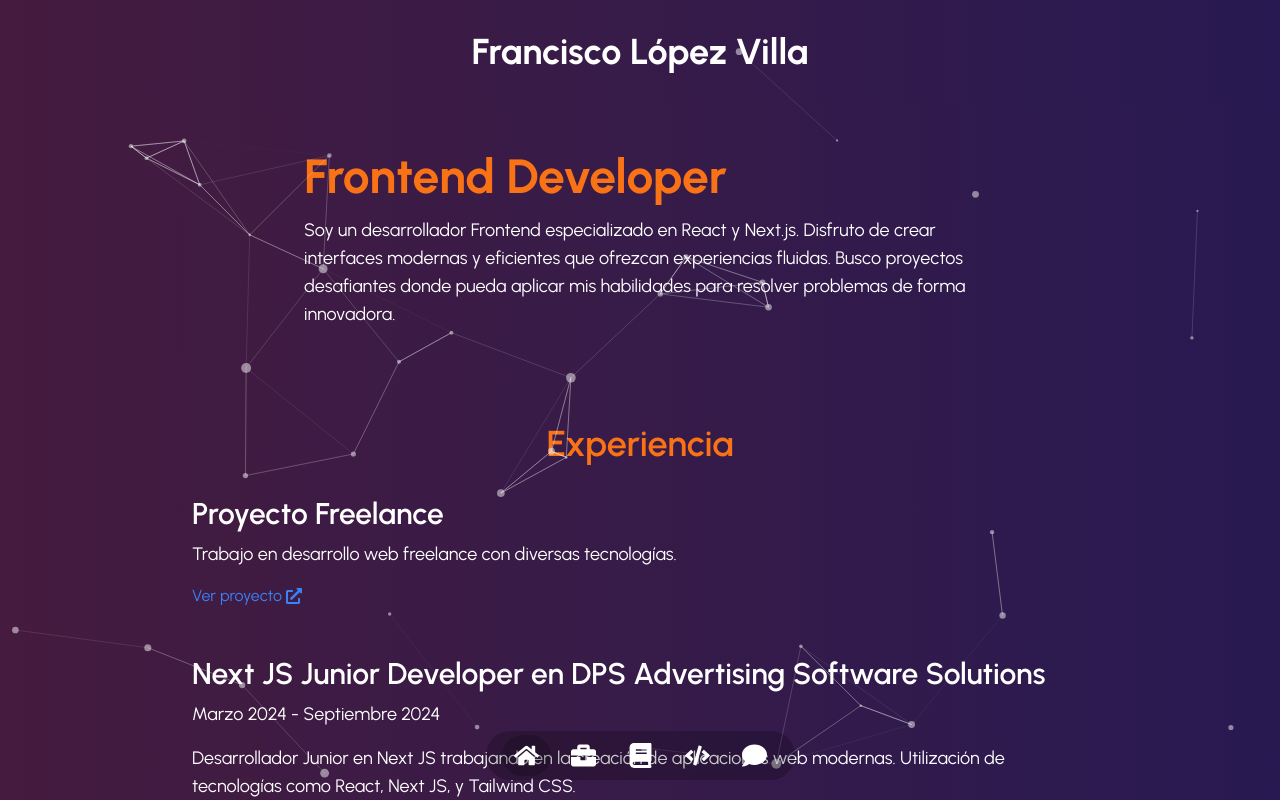
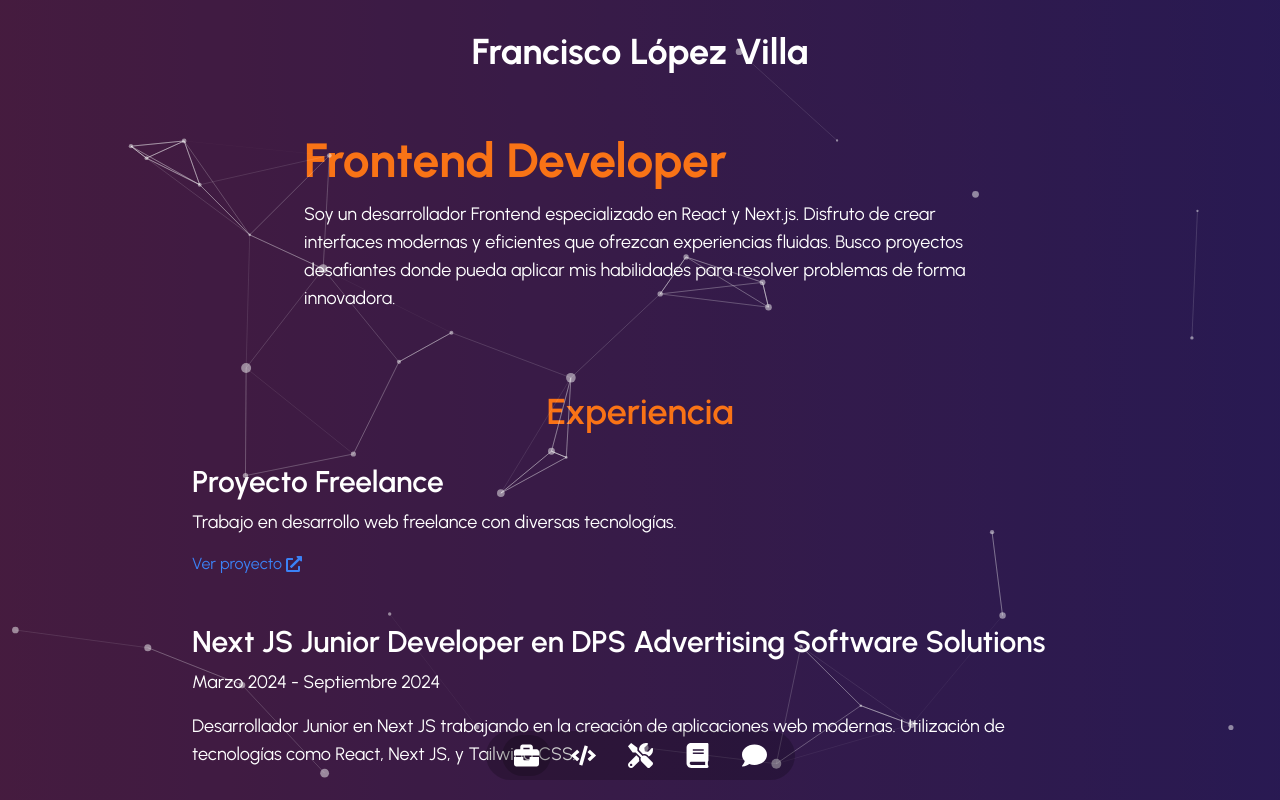
Before and after one commit to LopezVillaFrancisco/Porfolio, a Next.js app: page / in a window 1280 px wide. Shown: the top 800 px of the page. Built offline with nearby package versions, Linux system fonts and the light colour scheme.

Commit message:
changes in portfolio

```diff
--- a/src/app/page.tsx
+++ b/src/app/page.tsx
@@ -10,7 +10,7 @@ import React from 'react';
 const page = () => {
   return (
     <main className="relative">
-      <div className="flex flex-col min-h-screen bg-no-repeat bg-gradient-cover ">
+      <div className="flex flex-col min-h-screen  bg-no-repeat bg-gradient-cover ">
         <Particles />
         <div className='bg-black/30'>
           <Hero />
--- a/src/components/ContactForm.tsx
+++ b/src/components/ContactForm.tsx
@@ -22,8 +22,8 @@ const ContactForm = () => {
   };
 
   return (
-    <section id="contacto" className="p-8 rounded-lg">
-      <h2 className="text-3xl font-semibold mb-4 text-orange-500">Contacto</h2>
+    <section id="contacto" className="p-8 pt-10 rounded-lg">
+      <h2 className="text-4xl font-semibold mb-8 text-center text-orange-500">Contacto</h2>
       <p className="text-gray-300 mb-6">Puedes contactarme a través del siguiente formulario o en las redes sociales.</p>
       <form
         action="https://formspree.io/f/mblrbpaq"
--- a/src/components/Hero.tsx
+++ b/src/components/Hero.tsx
@@ -2,7 +2,7 @@ import React from 'react';
 
 const Hero = () => {
   return (
-    <section className="flex flex-col items-center justify-center py-12 text-white px-4 md:px-12 w-full ">
+    <section className="flex flex-col items-center justify-center py-8 text-white px-4 md:px-12 w-full" id='home'>
       <div className="max-w-2xl">
         <h1 className="text-4xl md:text-5xl font-bold mb-4 text-orange-500">Frontend Developer</h1>
         <p className="text-left md:text-lg">
--- a/src/components/Navbar.tsx
+++ b/src/components/Navbar.tsx
@@ -1,44 +1,74 @@
 'use client'
-import { FaHome, FaBook, FaCode, FaComment, FaBriefcase } from "react-icons/fa";
-import React from 'react';
+import { FaBook, FaCode, FaComment, FaBriefcase, FaTools } from "react-icons/fa";
+import React, { useEffect, useState } from 'react';
 import Link from 'next/link';
-import { usePathname } from 'next/navigation';
 
 export const itemsNavbar = [
     {
         id: 1,
-        title: "Home",
-        icon: <FaHome size={25} color="#fff" />,
-        link: "/",
+        title: "About Me",
+        icon: <FaBriefcase size={25} color="#fff" />,
+        link: "/#experiencia",
+        sectionId: "experiencia",
     },
     {
         id: 2,
-        title: "About Me",
-        icon: <FaBriefcase size={25} color="#fff" />,
-        link: "/#experiencia",
+        title: "Projects",
+        icon: <FaCode size={25} color="#fff" />,
+        link: "/#projects",
+        sectionId: "projects",
     },
     {
         id: 3,
+        title: "Skills",
+        icon: <FaTools size={25} color="#fff" />,
+        link: "/#skills",
+        sectionId: "skills",
+    },
+    {
+        id: 4,
         title: "Education",
         icon: <FaBook size={25} color="#fff" />,
         link: "/#education",
-    },
-    {
-        id: 4,
-        title: "Projects",
-        icon: <FaCode size={25} color="#fff" />,
-        link: "/#projects",
+        sectionId: "education",
     },
     {
         id: 5,
         title: "Contact",
         icon: <FaComment size={25} color="#fff" />,
         link: "/#contacto",
+        sectionId: "contacto",
     },
 ];
 
 const Navbar = () => {
-  const router = usePathname();
+  const [activeSection, setActiveSection] = useState<string>("");
+
+  useEffect(() => {
+    const handleObserver = (entries: IntersectionObserverEntry[]) => {
+      entries.forEach((entry) => {
+        if (entry.isIntersecting) {
+          setActiveSection(entry.target.id);
+        }
+      });
+    };
+
+    const observer = new IntersectionObserver(handleObserver, {
+      threshold: 0.3,
+    });
+
+    itemsNavbar.forEach((item) => {
+      const section = document.getElementById(item.sectionId);
+      if (section) observer.observe(section);
+    });
+
+    return () => {
+      itemsNavbar.forEach((item) => {
+        const section = document.getElementById(item.sectionId);
+        if (section) observer.unobserve(section);
+      });
+    };
+  }, []);
 
   return (
     <div className="fixed bottom-5 left-1/2 transform -translate-x-1/2 z-40 w-full flex justify-center">
@@ -48,7 +78,9 @@ const Navbar = () => {
             <Link
               key={item.id}
               href={item.link}
-              className={`px-3 py-2 transition duration-150 rounded-full cursor-pointer hover:bg-black/10 ${router === item.link ? "bg-black/20" : ""}`}
+              className={`px-3 py-2 transition duration-150 rounded-full cursor-pointer hover:bg-black/10 ${
+                activeSection === item.sectionId ? "bg-black/20" : ""
+              }`}
             >
               <span>{item.icon}</span>
             </Link>
@@ -57,6 +89,6 @@ const Navbar = () => {
       </nav>
     </div>
   );
-}
+};
 
 export default Navbar;
--- a/src/components/Skills.tsx
+++ b/src/components/Skills.tsx
@@ -16,7 +16,7 @@ const skillsData = [
 
 const Skills = () => {
   return (
-    <section className="py-12 px-4 md:px-12 text-white">
+    <section className="py-12 px-4 md:px-12 text-white" id='skills'>
       <h2 className="text-4xl font-semibold mb-8 text-center text-orange-500">Skills</h2>
       <div className="grid grid-cols-1 sm:grid-cols-2 lg:grid-cols-4 gap-8">
         {skillsData.map((skill, index) => (
```
